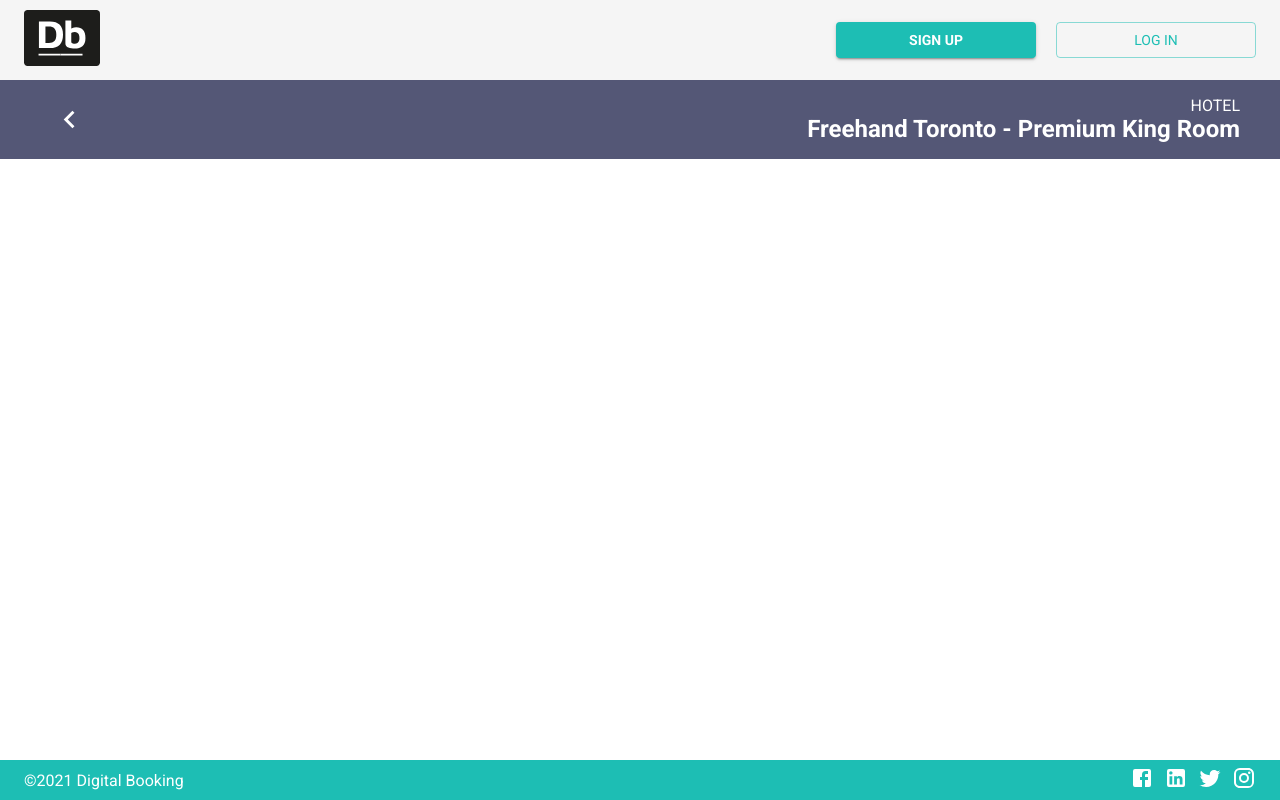
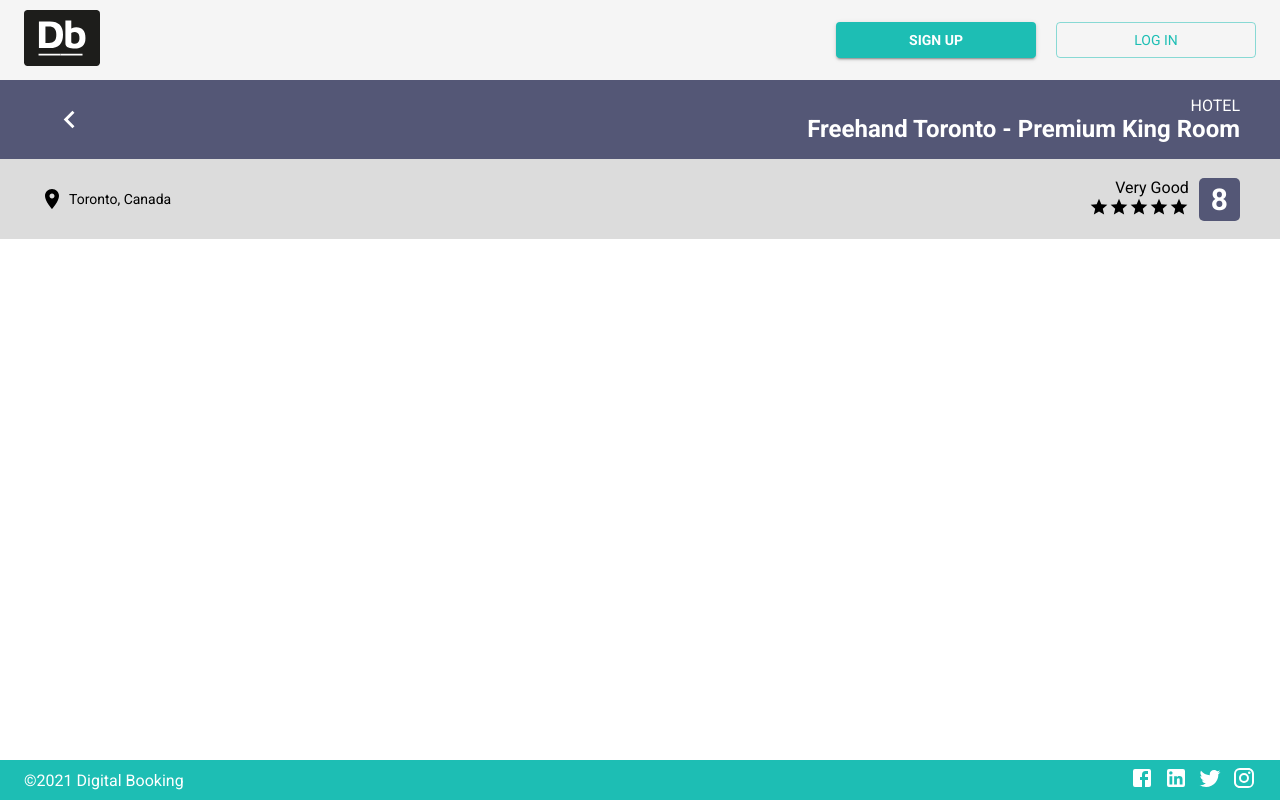
Before and after one commit to RamonColmenares/DigitalBooking, a React (Create React App) app in the folder digital-booking-ui/: page /accommodation/1 in a window 1280 px wide. Built offline with nearby package versions, Linux system fonts and the light colour scheme; no server answers.

Commit message:
Add location bar in accommodation page

```diff
--- a/digital-booking-ui/src/client/mocks/accommodationMock.js
+++ b/digital-booking-ui/src/client/mocks/accommodationMock.js
@@ -2,6 +2,7 @@
 
 const data = [
   {
+    id: 1,
     crimg:
       "https://images.unsplash.com/photo-1618773928121-c32242e63f39?crop=entropy&cs=tinysrgb&fm=jpg&ixlib=rb-1.2.1&q=80&raw_url=true&ixid=MnwxMjA3fDB8MHxwaG90by1wYWdlfHx8fGVufDB8fHx8&auto=format&fit=crop&w=1170",
     category: "Hotels",
--- /dev/null
+++ b/digital-booking-ui/src/common/Displayers/PunctuationDisplayer.js
@@ -0,0 +1,44 @@
+import React from "react";
+import StarIcon from "@material-ui/icons/Star";
+import { makeStyles } from "@material-ui/core";
+
+const PunctuationDisplayerWithStars = () => {
+  const classes = useStyles();
+  return (
+    <div className={classes.container}>
+      <div className={classes.review}>
+        <p>Very Good</p>
+        <div className="stars">
+          <StarIcon fontSize="small" />
+          <StarIcon fontSize="small" />
+          <StarIcon fontSize="small" />
+          <StarIcon fontSize="small" />
+          <StarIcon fontSize="small" />
+        </div>
+      </div>
+      <div className={classes.punctuation}>8</div>
+    </div>
+  );
+};
+
+export default PunctuationDisplayerWithStars;
+
+const useStyles = makeStyles((theme) => ({
+  container: {
+    display: "flex",
+    justifyContent: "center",
+    alignItems: "center",
+    gap: "10px",
+  },
+  review: {
+    textAlign: "right",
+  },
+  punctuation: {
+    fontSize: "30px",
+    fontWeight: "bold",
+    color: theme.palette.white,
+    backgroundColor: theme.palette.secondary.main,
+    padding: "4px 12px",
+    borderRadius: "5px",
+  },
+}));
--- /dev/null
+++ b/digital-booking-ui/src/components/accomodation/LocationSection.js
@@ -0,0 +1,41 @@
+import React from "react";
+import LocationOnIcon from "@material-ui/icons/LocationOn";
+import PunctuationDisplayerWithStars from "../../common/Displayers/PunctuationDisplayer";
+import { makeStyles } from "@material-ui/core";
+
+const LocationSection = ({ accommodation: { location } }) => {
+  const classes = usestyles();
+  return (
+    <div className={classes.section}>
+      <div className={classes.location}>
+        <LocationOnIcon />
+        <p>{location}</p>
+      </div>
+      <PunctuationDisplayerWithStars />
+    </div>
+  );
+};
+
+export default LocationSection;
+
+const usestyles = makeStyles((theme) => ({
+  section: {
+    width: "100%",
+    height: "55px",
+    padding: "40px 40px",
+    backgroundColor: theme.palette.secondary.light,
+    display: "flex",
+    justifyContent: "space-between",
+    alignItems: "center",
+    "@media (max-width:500px)": {
+      padding: "10px",
+    },
+  },
+  location: {
+    fontSize: "14px",
+    display: "flex",
+    justifyContent: "center",
+    alignItems: "center",
+    gap: "5px",
+  },
+}));
--- a/digital-booking-ui/src/pages/accommodation/AccommodationPage.js
+++ b/digital-booking-ui/src/pages/accommodation/AccommodationPage.js
@@ -5,6 +5,7 @@
 import CenterContainer from "../../common/Displayers/CenterContainer";
 import ErrorSplash from "../../assets/ErrorSplash";
 import HeaderAccommodation from "../../components/accomodation/HeaderAccommodation";
+import LocationSection from "../../components/accomodation/LocationSection";
 
 const AccommodationPage = () => {
   const classes = useStyles();
@@ -29,7 +30,10 @@
       {loading && !loaded ? (
         <h1>Loading...</h1>
       ) : (
-        <HeaderAccommodation accommodation={accommodation} />
+        <>
+          <HeaderAccommodation accommodation={accommodation} />
+          <LocationSection accommodation={accommodation} />
+        </>
       )}
     </>
   );
--- a/digital-booking-ui/src/theme.js
+++ b/digital-booking-ui/src/theme.js
@@ -7,7 +7,7 @@
   palette: {
     white: "rgb(255,255,255)",
     secondary: {
-      light: "rgb(221,226,198)",
+      light: "rgb(220,220,220)",
       dark: "rgb(0,4,17)",
       main: "rgb(84, 87, 118)",
     },
```
